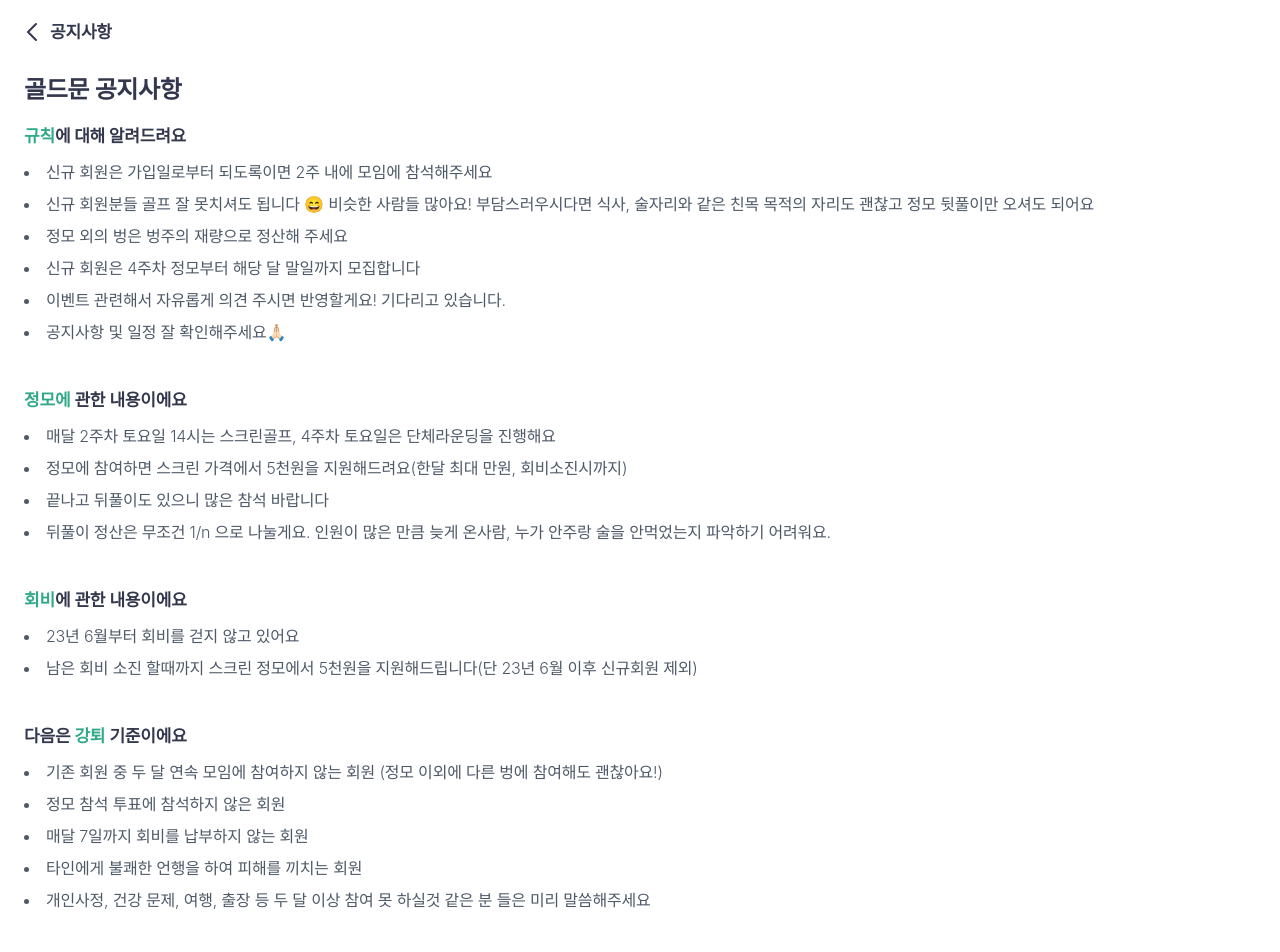
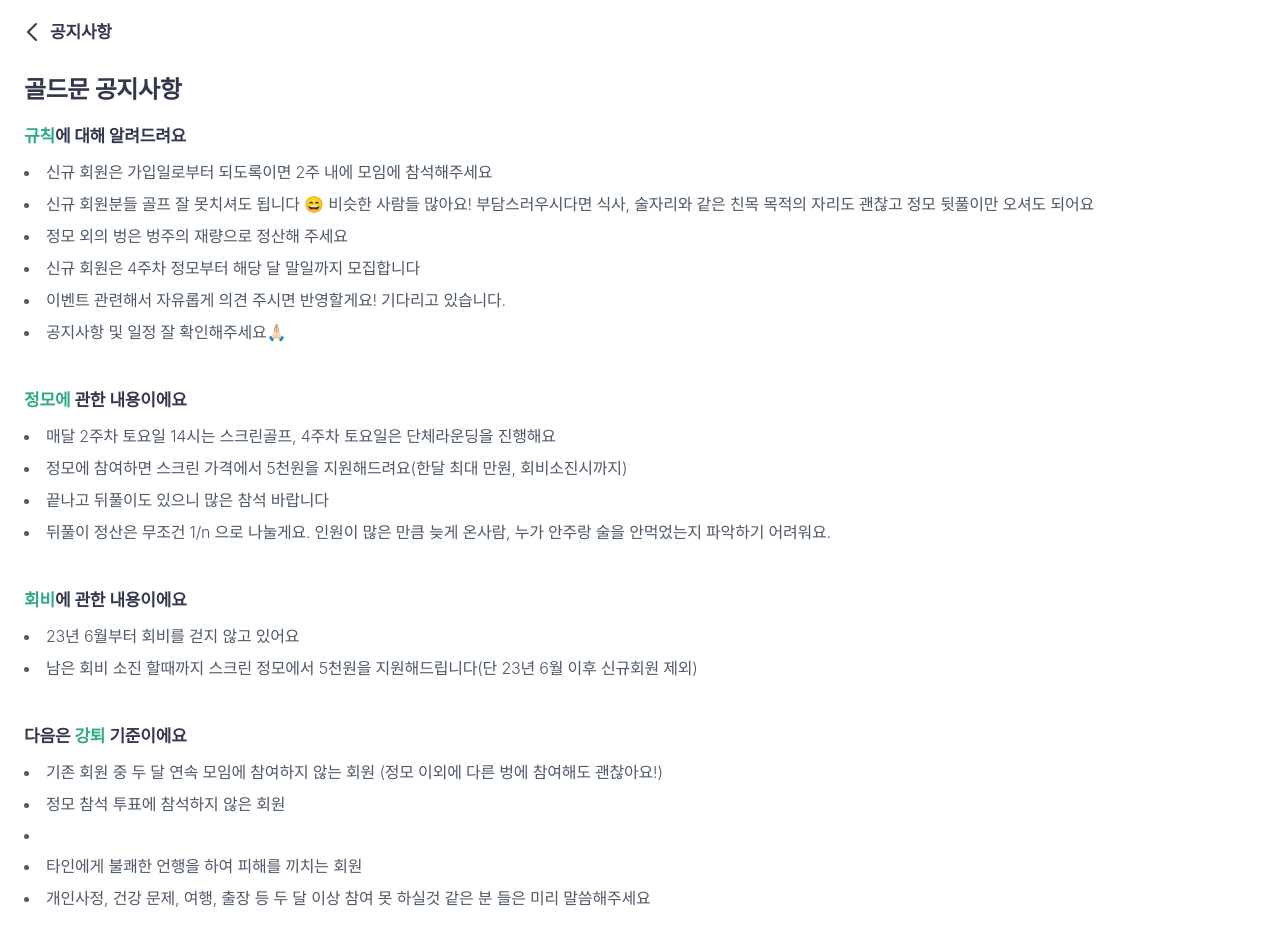
Before and after one commit to jinokiim/goldmoon, a Next.js app: page /main/notice in a window 1280 px wide. Shown: the top 952 px of the page. Built offline with nearby package versions, Linux system fonts and the light colour scheme.

Commit message:
Update notice

```diff
--- a/src/pages/main/notice/index.tsx
+++ b/src/pages/main/notice/index.tsx
@@ -227,9 +227,9 @@ const MainNotice = () => {
             </Typography>
           </ListItem>
           <ListItem sx={{ display: 'list-item', p: 0, my: 1 }}>
-            <Typography variant="h7" fontWeight="350" color="#4E5968">
+            {/* <Typography variant="h7" fontWeight="350" color="#4E5968">
               매달 7일까지 회비를 납부하지 않는 회원
-            </Typography>
+            </Typography> */}
           </ListItem>
           <ListItem sx={{ display: 'list-item', p: 0, my: 1 }}>
             <Typography variant="h7" fontWeight="350" color="#4E5968">
```
